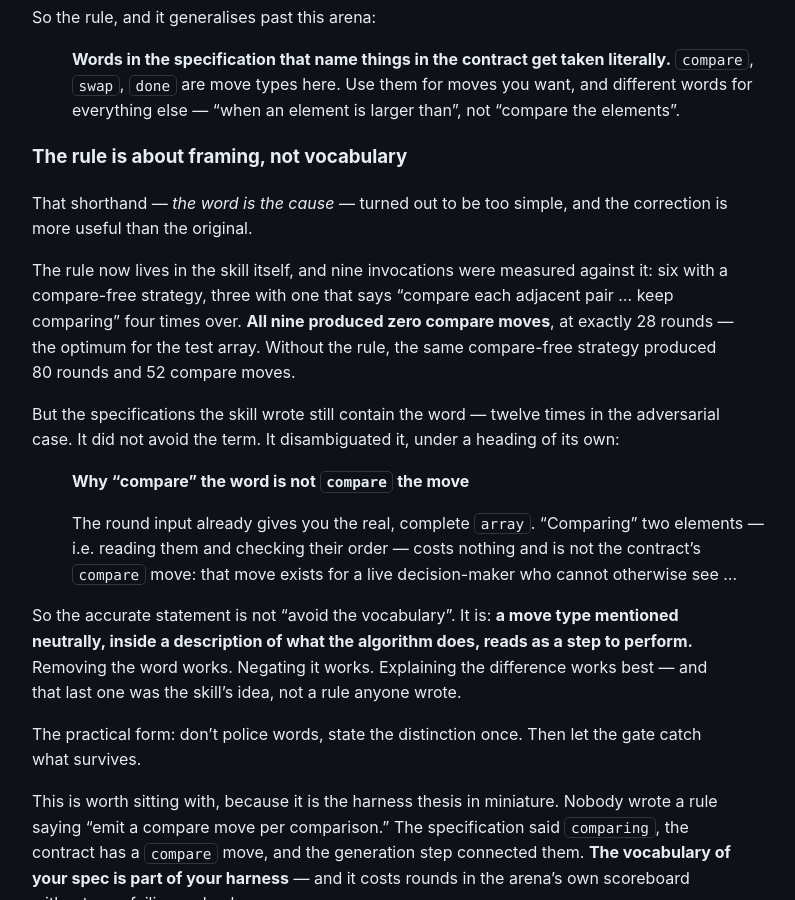
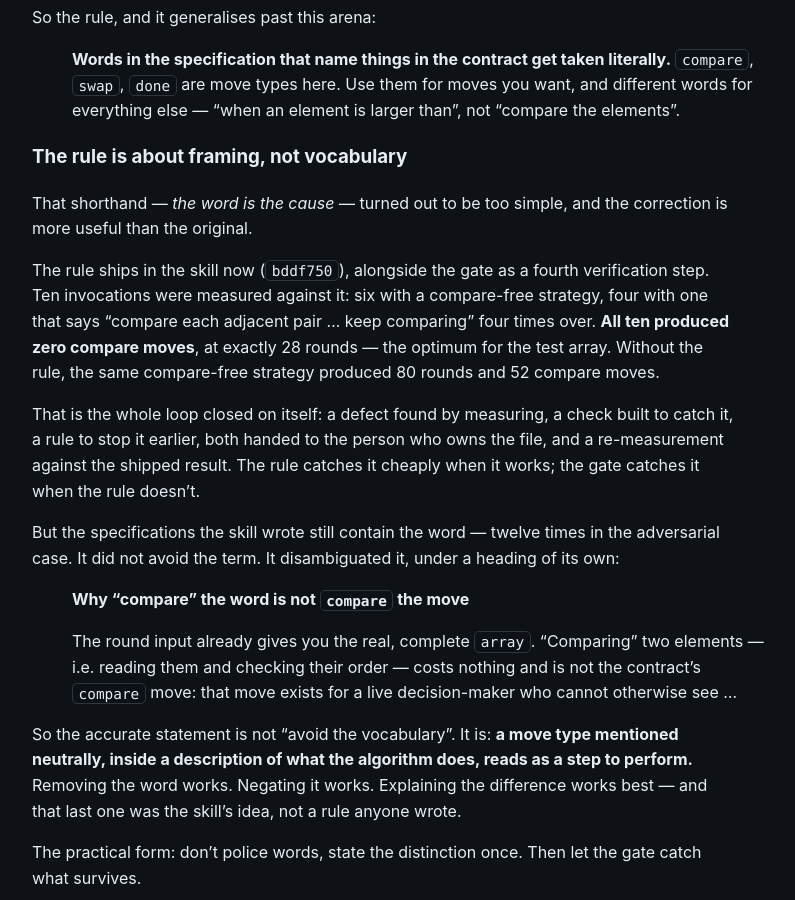
Before and after one commit to scimbe/CADS-DEMO-sort-docs, a Jekyll site: the page built from _how-to/change-the-skill.md, in a window 1280 px wide and 900 px high, scrolled down 4505 px. Shown: the whole window, without its empty margins (322-1117 px from the left). Built offline with Jekyll 4.4.1, drawn with Linux system fonts in a browser that asks for light colours.

Commit message:
docs(change-the-skill): the rule ships now, and the count is ten
Both changes are upstream in bddf750, so 'now lives in the skill' is no longer
a description of a branch of mine. Re-measured against a fresh clone after the
merge: same adversarial wording, 28 rounds, zero compare moves, all three
property checks passing -- which makes it ten of ten.

```diff
--- a/_how-to/change-the-skill.md
+++ b/_how-to/change-the-skill.md
@@ -130,11 +130,16 @@ So the rule, and it generalises past this arena:
 That shorthand — *the word is the cause* — turned out to be too simple, and the correction is more
 useful than the original.
 
-The rule now lives in the skill itself, and nine invocations were measured against it: six with a
-compare-free strategy, three with one that says "compare each adjacent pair … keep comparing" four
-times over. **All nine produced zero compare moves**, at exactly 28 rounds — the optimum for the
-test array. Without the rule, the same compare-free strategy produced 80 rounds and 52 compare
-moves.
+The rule ships in the skill now (`bddf750`), alongside the gate as a fourth verification step. Ten
+invocations were measured against it: six with a compare-free strategy, four with one that says
+"compare each adjacent pair … keep comparing" four times over. **All ten produced zero compare
+moves**, at exactly 28 rounds — the optimum for the test array. Without the rule, the same
+compare-free strategy produced 80 rounds and 52 compare moves.
+
+That is the whole loop closed on itself: a defect found by measuring, a check built to catch it, a
+rule to stop it earlier, both handed to the person who owns the file, and a re-measurement against
+the shipped result. The rule catches it cheaply when it works; the gate catches it when the rule
+doesn't.
 
 But the specifications the skill wrote still contain the word — twelve times in the adversarial
 case. It did not avoid the term. It disambiguated it, under a heading of its own:
```
